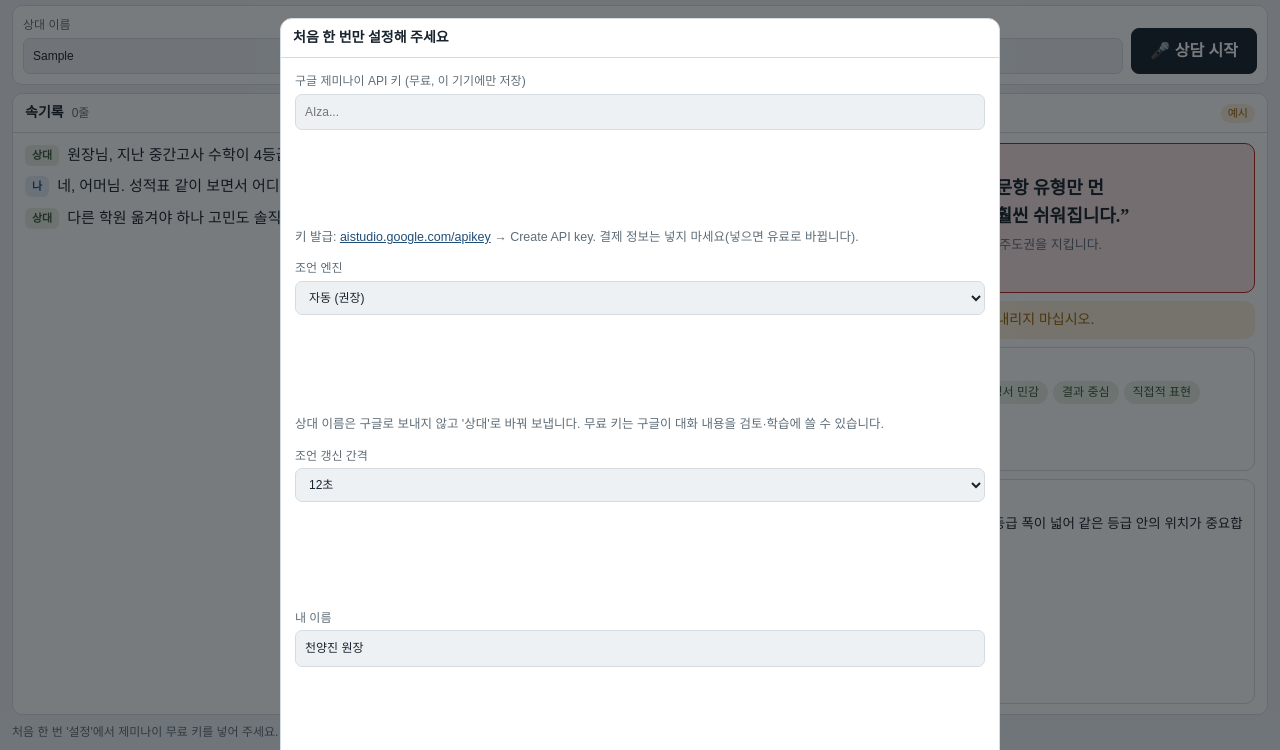
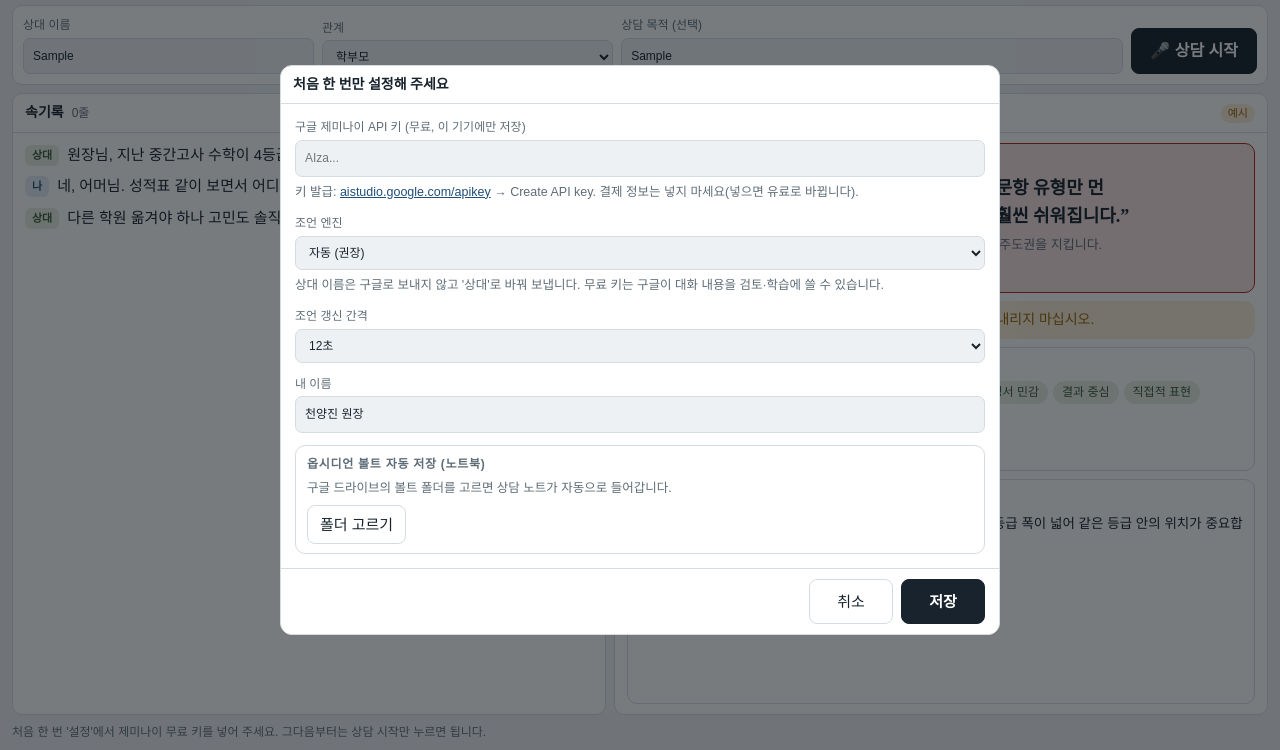
Before and after one commit to cog200489-code/my-hub1, a plain HTML site: page secretary/index.html in a window 1280 px wide. Both pictures are taken after typing "Sample", "Sample" into the empty fields and a click on the button "🎤 상담 시작". Shown: the part 50-800 px from the top of the page. Drawn offline with Linux system fonts and the light colour scheme; a web font is replaced by a local one.

Commit message:
1급 비서관: 설정 창 저장 버튼이 화면 밖으로 밀리던 문제 수정
Co-Authored-By: Claude Opus 5.5 <noreply@anthropic.com>
Claude-Session: https://claude.ai/code/session_01Sgbx1dkYj6paNiiHpXo9Jv

```diff
--- a/secretary/index.html
+++ b/secretary/index.html
@@ -98,11 +98,13 @@ details.hist ol{padding-left:18px;margin:6px 0}
 .seg button[aria-pressed="true"]{background:var(--ink);color:var(--paper)}
 .controls .grow{flex:1}
 .hint{font-size:12px;color:var(--muted)}
-.overlay{position:fixed;inset:0;background:rgba(10,15,20,.55);display:grid;place-items:center;padding:16px;z-index:5}
-.sheet{background:var(--paper);border-radius:12px;max-width:720px;width:100%;max-height:90%;display:flex;flex-direction:column;border:1px solid var(--line)}
+.overlay{position:fixed;inset:0;background:rgba(10,15,20,.55);display:flex;align-items:center;justify-content:center;padding:16px;z-index:5}
+.sheet{background:var(--paper);border-radius:12px;max-width:720px;width:100%;max-height:calc(100vh - 32px);max-height:calc(100dvh - 32px);display:flex;flex-direction:column;border:1px solid var(--line);overflow:hidden}
 .sheet .scroll{padding:14px}
 .sheet pre{white-space:pre-wrap;font-family:var(--f-mono);font-size:12.5px;background:var(--bg);border-radius:8px;padding:10px;margin:0}
-.sheet-f{display:flex;gap:8px;justify-content:flex-end;padding:10px 14px;border-top:1px solid var(--line);flex-wrap:wrap}
+.sheet-f{display:flex;gap:8px;justify-content:flex-end;padding:10px 14px;border-top:1px solid var(--line);flex-wrap:wrap;flex:none;background:var(--paper)}
+.sheet-f button{min-width:84px;padding:10px 16px}
+.sheet label.f,.sheet .box{flex:none}
 .past{display:flex;flex-direction:column;gap:6px}
 .past button{text-align:left;display:flex;justify-content:space-between;gap:8px}
 .past time{font-family:var(--f-mono);font-size:12px;color:var(--muted)}
```
